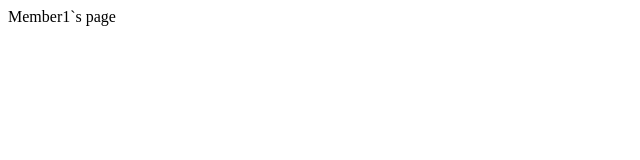
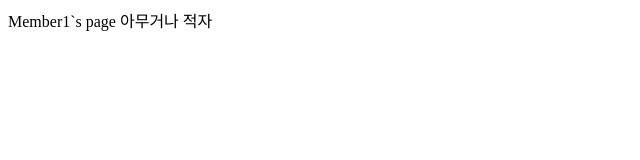
Before and after one commit to git-repository23/https-brunch.co.kr, a plain HTML site: page member1.html in a window 1280 px wide. Shown: the whole page, without its empty margins (0-640 px from the left). Drawn offline with Linux system fonts and the light colour scheme.

Commit message:
add body tag

```diff
--- a/member1.html
+++ b/member1.html
@@ -1,3 +1,4 @@
 <html>
 	<head>Member1`s page</head>
+	<body>아무거나 적자</body>
 </html>
```
